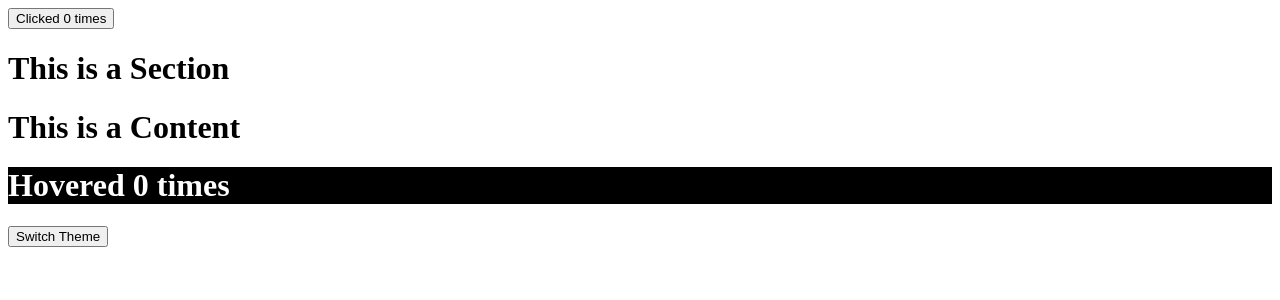
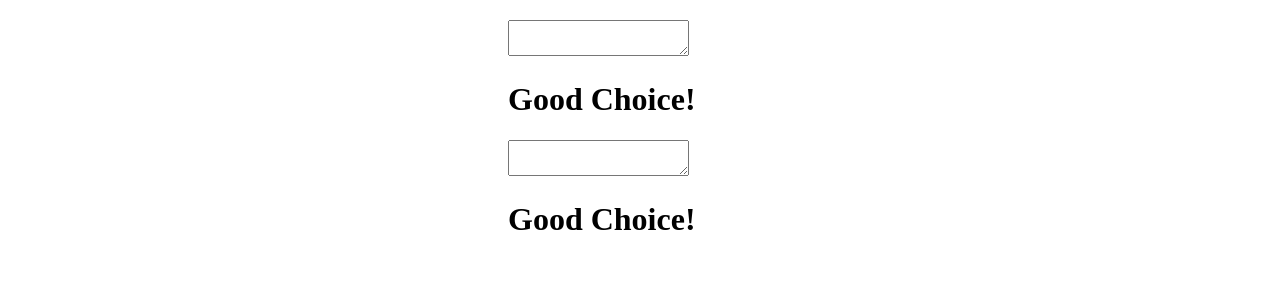
Before and after one commit to abulbashar98/think_in_react_way_by_learnwithsumit, a React (Create React App) app: page / in a window 1280 px wide. Shown: the top 300 px of the page. Built offline with nearby package versions, Linux system fonts and the light colour scheme.

Commit message:
Duplicate a Stateful Class Component functionalities using useState hook is a stateless functional Component

```diff
--- a/src/App.js
+++ b/src/App.js
@@ -1,9 +1,7 @@
 import React from "react";
-import ClickCounter from "./components/ClickCounter";
-import Counter from "./components/Counter";
-import Section from "./components/Section";
-import User from "./components/User";
-import ThemeContext from "./Contexts/themeContext";
+import Todo from "./Components/Todo";
+import TodoFunctional from "./Components/TodoFunctional";
+
 
 
 
@@ -40,17 +38,12 @@ export default class App extends React.Component {
   render() {
 
     return (
+
       <>
-        <Counter>
-          {(count, incrementCount) => (
-            <ClickCounter
-              count={count}
-              incrementCount={incrementCount}
-            />)}
-        </Counter>
-        <ThemeContext.Provider value={this.state}><Section ></Section></ThemeContext.Provider>
+        <Todo />
+        <TodoFunctional />
+      </>
 
-      </>
-    );
+    )
   }
 }
--- /dev/null
+++ b/src/Components/Todo.js
@@ -0,0 +1,48 @@
+import React from "react";
+
+
+export default class Todo extends React.Component {
+
+    state = {
+        todo: '',
+        warning: null
+    }
+
+    style = { width: '50%', marginLeft: '500px' }
+
+    handleChange = (e) => {
+
+        const inputValue = e.target.value;
+
+        const warning = inputValue.includes(".js") ? "You need Advanced JavaScript skill to Handle this, Do you have it??" : null
+
+        this.setState({
+            todo: inputValue,
+            warning: warning
+        })
+
+
+
+    }
+
+
+
+    render() {
+
+        const { todo, warning } = this.state;
+
+
+        return (
+            <div style={this.style}>
+                <h2>{todo}</h2>
+                <textarea onChange={this.handleChange} name="input" id="" ></textarea>
+                <h1>{warning || "Good Choice!"}</h1>
+
+            </div>
+
+        );
+
+    }
+
+
+}
--- /dev/null
+++ b/src/Components/TodoFunctional.js
@@ -0,0 +1,36 @@
+import React from "react";
+import { useState } from "react";
+
+
+
+const TodoFunctional = () => {
+
+    const [todo, setTodo] = useState('');
+    const [warning, setWarning] = useState(null);
+
+
+    const style = { width: '50%', marginLeft: '500px' }
+
+    const handleChange = (e) => {
+
+        const inputValue = e.target.value;
+
+        const warning = inputValue.includes(".js") ? "You need Advanced JavaScript skill to Handle this, Do you have it??" : null
+
+        setTodo(inputValue);
+        setWarning(warning);
+    }
+
+
+
+    return (
+        <div style={style}>
+            <h2>{todo}</h2>
+            <textarea onChange={handleChange} name="input" id="" ></textarea>
+            <h1>{warning || "Good Choice!"}</h1>
+
+        </div>
+    );
+};
+
+export default TodoFunctional;
--- a/src/Contexts/themeContext.js
+++ /dev/null
@@ -1,8 +0,0 @@
-import React from "react";
-
-
-const themeContext = React.createContext({
-    theme: 'light'
-})
-
-export default themeContext;
--- a/src/components/ClickCounter.js
+++ /dev/null
@@ -1,14 +0,0 @@
-
-
-export default function ClickCounter({ count, incrementCount }) {
-
-
-
-    return (
-
-        <button onClick={incrementCount}>Clicked {count} times</button>
-
-    )
-
-
-}
--- a/src/components/Content.js
+++ /dev/null
@@ -1,31 +0,0 @@
-import React from 'react';
-import Counter from './Counter';
-import HoverCounter from './HoverCounter';
-import themeContext from '../Contexts/themeContext';
-import { useContext } from 'react';
-
-export default function Content() {
-
-    const context = useContext(themeContext);
-
-    const { theme, switchTheme } = context;
-
-    console.log("Section Component Rendered");
-
-    return (
-        <div>
-            <h1>This is a Content</h1>
-            <Counter>
-                {(count, incrementCount) =>
-                    <HoverCounter
-                        theme={theme}
-                        switchTheme={switchTheme}
-                        count={count}
-                        incrementCount={incrementCount}
-                    />
-                }
-            </Counter>
-        </div>
-    );
-
-};
--- a/src/components/Counter.js
+++ /dev/null
@@ -1,28 +0,0 @@
-import React from 'react'
-
-class Counter extends React.Component {
-
-    state = {
-        count: 0
-    }
-
-    incrementCount = () => {
-
-        this.setState((prevState) => ({
-            count: prevState.count + 1
-        }))
-
-    }
-
-    render() {
-
-        const { count } = this.state
-        const { children } = this.props
-
-        return children(count, this.incrementCount)
-
-    }
-
-}
-
-export default Counter;
--- a/src/components/HoverCounter.js
+++ /dev/null
@@ -1,19 +0,0 @@
-import React from "react"
-
-export default function HoverCounter({ count, incrementCount, theme, switchTheme }) {
-
-    const style = theme === "dark" ? { backgroundColor: '#000000', color: '#ffffff' } : null
-
-    console.log("Section Component Rendered");
-
-    return (
-
-        <>
-            <h1 style={style} onMouseOver={incrementCount}>Hovered {count} times</h1>
-            <button onClick={switchTheme}>Switch Theme</button>
-        </>
-
-    )
-
-
-}
--- a/src/components/Section.js
+++ /dev/null
@@ -1,23 +0,0 @@
-import React from 'react';
-import Content from './Content';
-
-
-export default class Section extends React.Component {
-
-    shouldComponentUpdate() {
-
-        return false;
-
-    }
-
-    render() {
-        console.log("Section Component Rendered")
-        return (
-            <div>
-                <h1>This is a Section</h1>
-                <Content></Content>
-            </div>
-        );
-    }
-
-}
--- a/src/components/User.js
+++ /dev/null
@@ -1,7 +0,0 @@
-
-
-
-export default function User({ name }) {
-
-    return name(true)
-}
```
Also changed, not shown: src/components/HOC/withCounter.js (deleted, +0 -30 lines), src/lib/context.js (deleted, +0 -33 lines).
